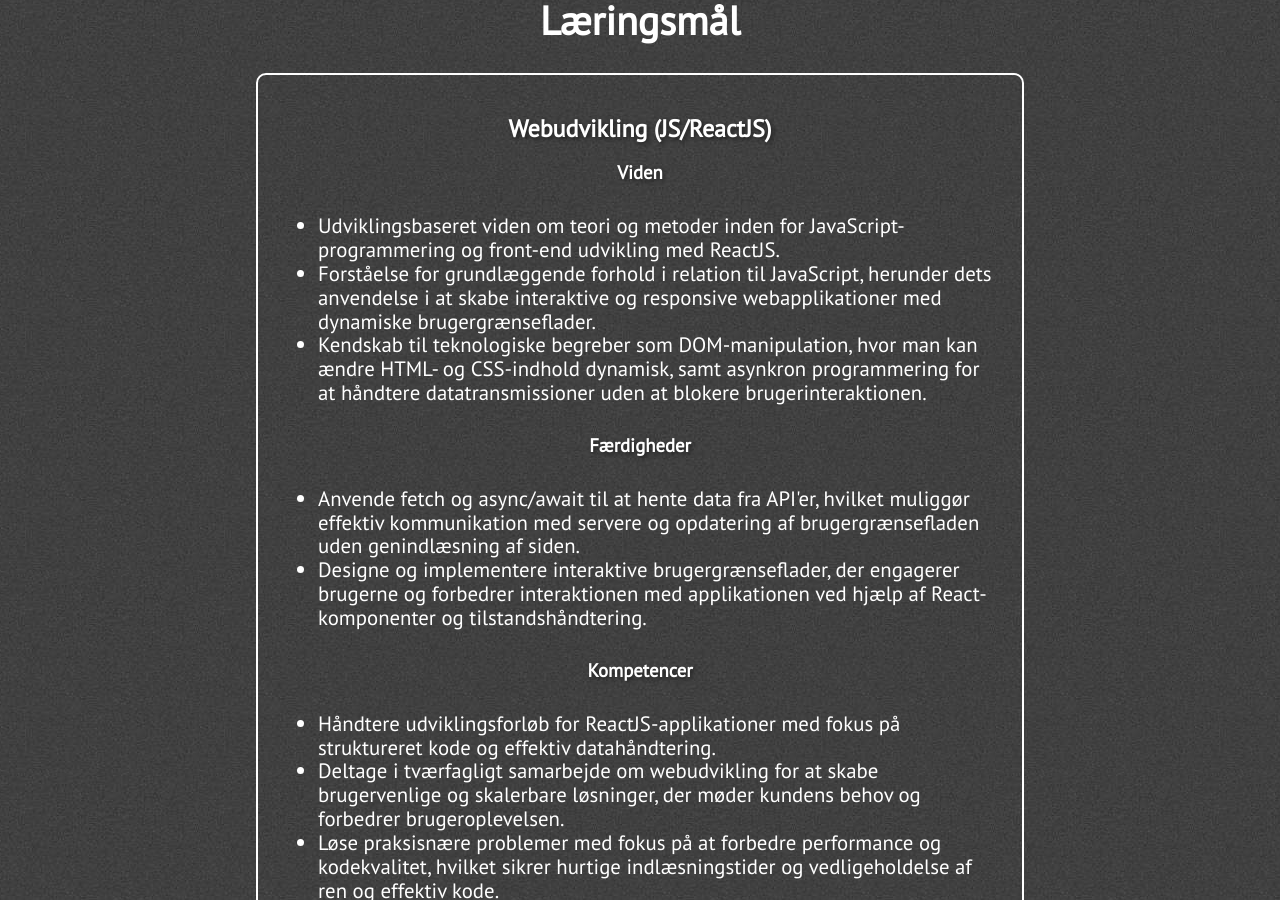
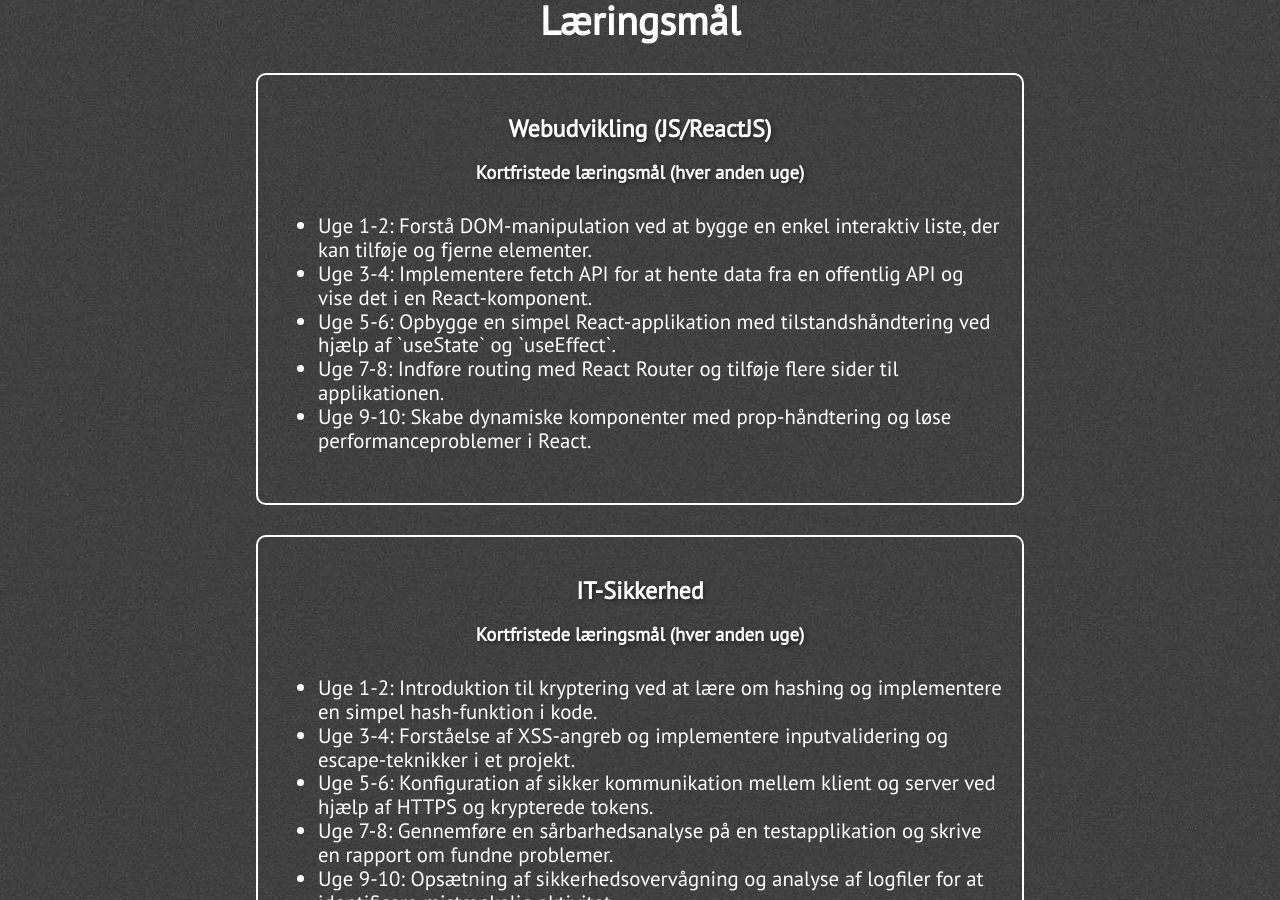
Before and after one commit to JustinAnthonyKapelke/Portfolio2, a Jekyll site: the page built from index.html, in a window 1280 px wide and 900 px high, scrolled down 6466 px. Built offline with Jekyll 4.4.1, drawn with Linux system fonts in a browser that asks for light colours; nearby versions of some CDN libraries; some of the changed text lies outside the part shown.

Commit message:
Update blogs.html

```diff
--- a/_includes/blogs.html
+++ b/_includes/blogs.html
@@ -1,3 +1,69 @@
+<div class="section-wrapper">
+    <section class="section blogs" id="blogs">
+        <div>
+            <div class="section-heading" id="blogs-text">Læringsmål</div>
+
+            <style>
+                .what-i-do, .learning-goals, .short-term-goals {
+                    border: 2px solid #fff;
+                    padding: 20px;
+                    border-radius: 10px;
+                    color: white;
+                    margin-bottom: 30px;
+                }
+                .blogs-subsection {
+                    text-align: center;
+                    color: white;
+                    text-shadow: 2px 2px 4px rgba(0, 0, 0, 0.5);
+                }
+            </style>
+
+            <div class="blogs-grid">
+                <!-- Webudvikling Læringsmål -->
+                <div class="what-i-do">
+                    <h2 class="blogs-subsection">Webudvikling (JS/ReactJS)</h2>
+
+                    <h3 class="blogs-subsection">Kortfristede læringsmål (hver anden uge)</h3>
+                    <ul class="paragraph-text">
+                        <li>Uge 1-2: Forstå DOM-manipulation ved at bygge en enkel interaktiv liste, der kan tilføje og fjerne elementer.</li>
+                        <li>Uge 3-4: Implementere fetch API for at hente data fra en offentlig API og vise det i en React-komponent.</li>
+                        <li>Uge 5-6: Opbygge en simpel React-applikation med tilstandshåndtering ved hjælp af `useState` og `useEffect`.</li>
+                        <li>Uge 7-8: Indføre routing med React Router og tilføje flere sider til applikationen.</li>
+                        <li>Uge 9-10: Skabe dynamiske komponenter med prop-håndtering og løse performanceproblemer i React.</li>
+                    </ul>
+                </div>
+
+                <!-- IT-sikkerhed Læringsmål -->
+                <div class="learning-goals">
+                    <h2 class="blogs-subsection">IT-Sikkerhed</h2>
+
+                    <h3 class="blogs-subsection">Kortfristede læringsmål (hver anden uge)</h3>
+                    <ul class="paragraph-text">
+                        <li>Uge 1-2: Introduktion til kryptering ved at lære om hashing og implementere en simpel hash-funktion i kode.</li>
+                        <li>Uge 3-4: Forståelse af XSS-angreb og implementere inputvalidering og escape-teknikker i et projekt.</li>
+                        <li>Uge 5-6: Konfiguration af sikker kommunikation mellem klient og server ved hjælp af HTTPS og krypterede tokens.</li>
+                        <li>Uge 7-8: Gennemføre en sårbarhedsanalyse på en testapplikation og skrive en rapport om fundne problemer.</li>
+                        <li>Uge 9-10: Opsætning af sikkerhedsovervågning og analyse af logfiler for at identificere mistænkelig aktivitet.</li>
+                    </ul>
+                </div>
+
+                <!-- Sammenkobling -->
+                <div class="short-term-goals">
+                    <h2 class="blogs-subsection">Sammenkobling med langsigtede mål</h2>
+                    <p class="paragraph-text">
+                        De kortsigtede mål er designet til at bygge de nødvendige færdigheder og viden over tid. For eksempel:
+                    </p>
+                    <ul class="paragraph-text">
+                        <li>Webudviklingsmål som DOM-manipulation og fetch API sikrer en stærk grundlæggelse i interaktive brugergrænseflader, hvilket understøtter ReactJS-kompetencer.</li>
+                        <li>IT-sikkerhedsmål som XSS-beskyttelse og kryptering opbygger en forståelse for applikationssikkerhed, der er nødvendig for pentesting og systembeskyttelse.</li>
+                    </ul>
+                </div>
+            </div>
+        </div>
+    </section>
+</div>
+
+
 <div class="section-wrapper">
     <section class="section blogs" id="blogs">
         <div>
```
